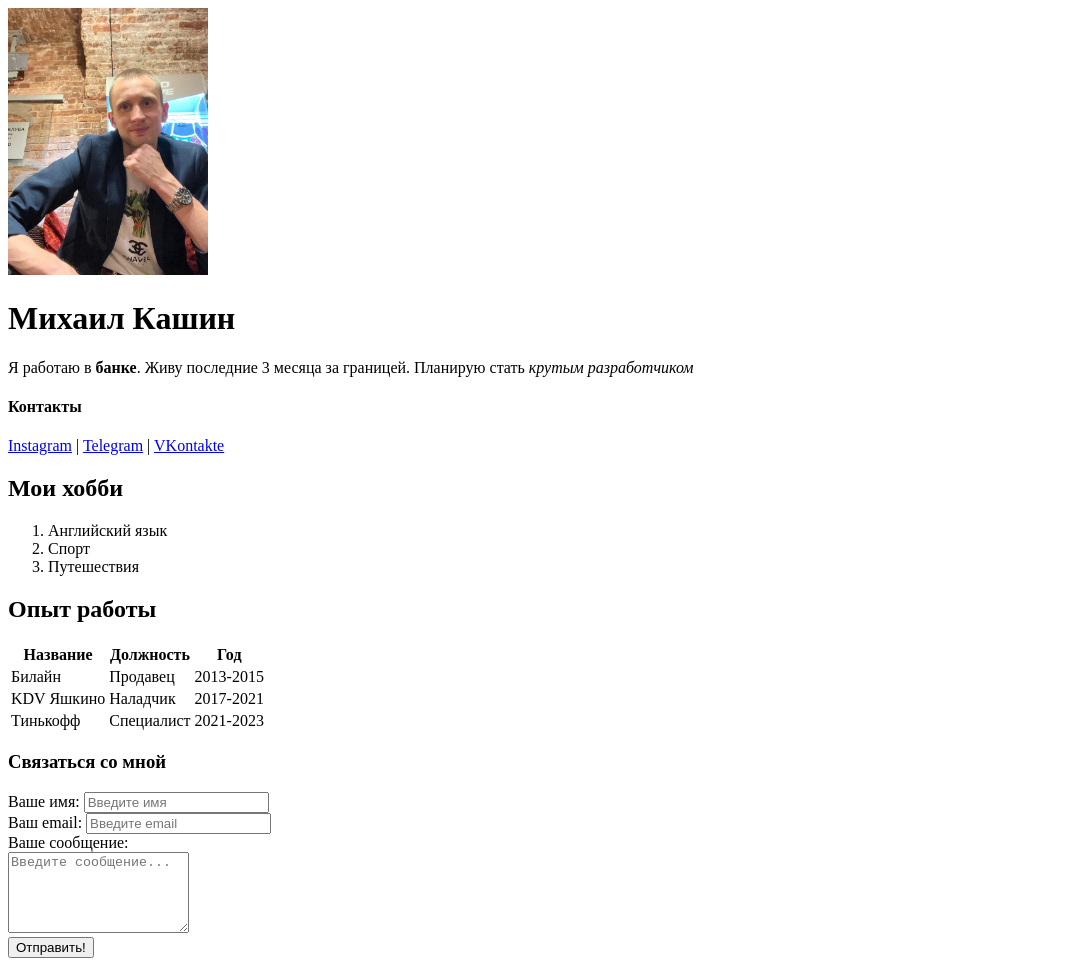
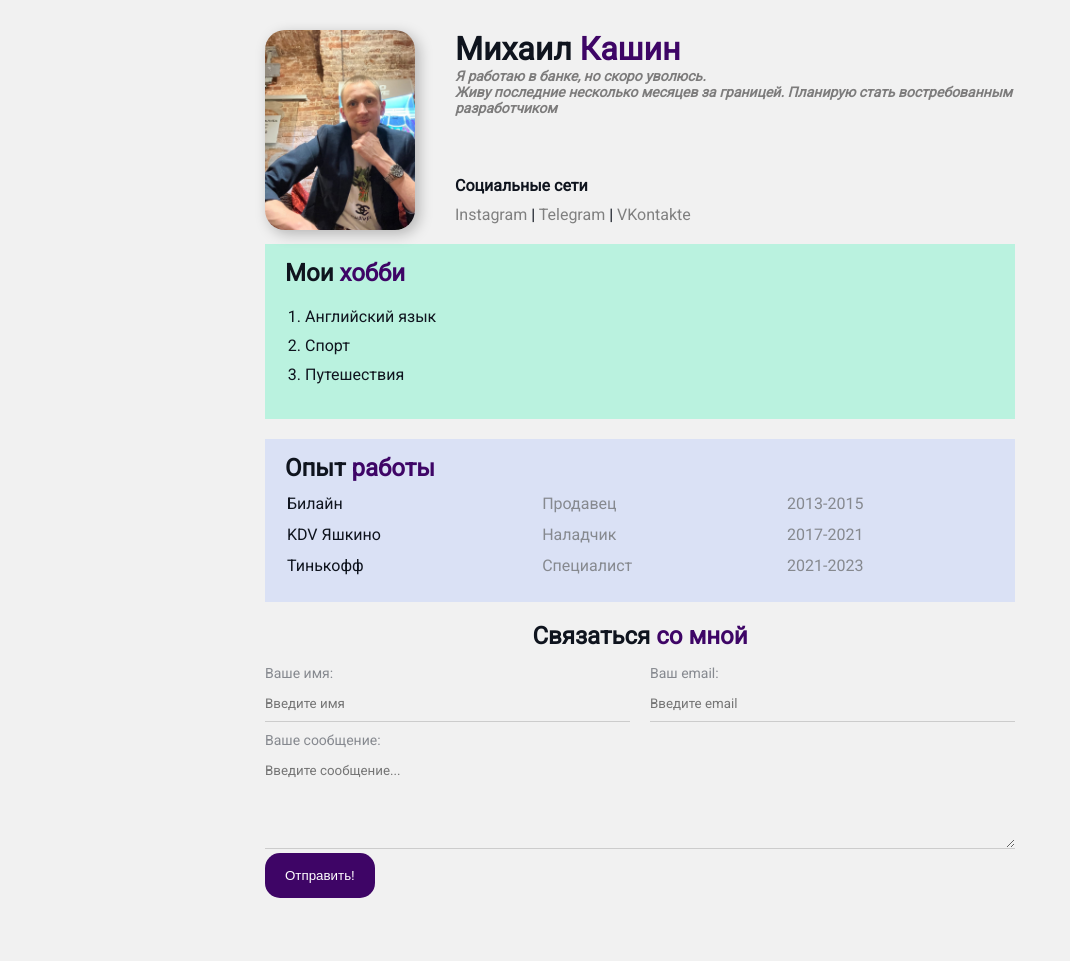
Before and after one commit to mkashinGit/resume, a plain HTML site: page index.html in a window 1280 px wide. Shown: the whole page, without its empty margins (0-1070 px from the left). After the commit the page ends 898 px from the top, so only its background shows below. Drawn offline with Linux system fonts and the light colour scheme.

Commit message:
Add Styles

```diff
--- a/index.html
+++ b/index.html
@@ -1,42 +1,63 @@
 <!DOCTYPE html>
 <html lang="en">
+
 <head>
     <meta charset="UTF-8">
     <meta name="viewport" content="width=device-width, initial-scale=1.0">
     <meta name="keywords" content="html, cv, resume, business card">
     <meta name="description" content="Сайт-резюме разработчика Кашина Михаила, описание навыков">
     <title>Mikhail Resume</title>
+    <link rel="stylesheet" href="style.css">
+    <link rel="stylesheet" href="media.css">
 </head>
+
 <body>
-    <img src="ava.jpg" width="200" alt="мое фото">
-    <h1>Михаил Кашин</h1>
+    <div class="container">
 
-    <p>Я работаю в <strong>банке</strong>. Живу последние 3 месяца за границей. Планирую стать <em>крутым разработчиком</em></p>
+        <div class="info">
+            <div>
+                <img src="ava.jpg" alt="мое фото" class="avatar">
+            </div>
 
-    <h4>Контакты</h4>
+
+            <div class="info-me">
+                <h1>Михаил <span class="change-color">Кашин</span></h1>
+
+                <p>Я работаю в банке, но скоро уволюсь.</p>
+                <p class="p-margin"> Живу последние несколько месяцев за границей. Планирую стать <em>востребованным
+                        разработчиком</em>
+                </p>
+
+
+                <h4>Социальные сети</h4>
 
                 <a href="https://www.instagram.com/" target="_blank">Instagram</a>
                 |
                 <a href="https://telegram.me/mkashin" target="_blank">Telegram</a>
                 |
                 <a href="https://vk.com/m.kashin1990vip" target="_blank">VKontakte</a>
+            </div>
+        </div>
 
-    <h2>Мои хобби</h2>
-    <ol>
+        <div class="card bg-hobby">
+            <h2>Мои <span class="change-color">хобби</span></h2>
+            <ol class="list">
                 <li>Английский язык</li>
                 <li>Спорт</li>
                 <li>Путешествия</li>
             </ol>
+        </div>
 
-    <h2>Опыт работы</h2>
-    <table>
-        <thead>
+        <div class="card bg-experience">
+            <h2>Опыт <span class="change-color">работы</span></h2>
+            <table class="table">
+                <!-- <thead>
                     <tr>
-                <th>Название</th>
+                        <th>Компания</th>
                         <th>Должность</th>
                         <th>Год</th>
                     </tr>
-        </thead>
+                </thead> -->
                 <tbody>
                     <tr>
                         <td>Билайн</td>
@@ -55,25 +76,32 @@
                     </tr>
                 </tbody>
             </table>
+        </div>
 
-    <h3>Связаться со мной</h3>
-    <div>
+        <form action="/" class="form">
+            <h2>Связаться <span class="change-color">со мной</span></h2>
+
+            <div class="form-row">
+                <div class="form-group">
                     <label for="name">Ваше имя:</label>
                     <input type="text" id="name" placeholder="Введите имя">
                 </div>
 
-    <div>
+                <div class="form-group">
                     <label for="email">Ваш email:</label>
                     <input type="email" id="email" placeholder="Введите email">
                 </div>
+            </div>
 
-    <div>
+            <div class="form-group">
                 <label for="message">Ваше сообщение:</label>
-        <br>
                 <textarea id="message" cols="20" rows="5" placeholder="Введите сообщение..."></textarea>
             </div>
+        </form>
 
-    <button type="submit">Отправить!</button>
+        <button class="btn">Отправить!</button>
 
+    </div>
 </body>
+
 </html>
--- /dev/null
+++ b/media.css
@@ -0,0 +1,22 @@
+/* Медиа запросы */
+@media (max-width: 500px) {
+    .info {
+        display: block;
+        text-align: center;
+    }
+
+    .form-row {
+        display: block;
+    }
+
+    .form-row .form-group {
+        width: 100%;
+        margin-bottom: 20px;
+        margin-right: 0;
+    }
+
+    .btn {
+        display: block;
+        margin: auto;
+    }
+}
--- /dev/null
+++ b/style.css
@@ -0,0 +1,159 @@
+@import url('https://fonts.googleapis.com/css2?family=Roboto&display=swap');
+
+* {
+    margin: 0;
+    padding: 0;
+}
+
+body {
+    font-family: 'Roboto', sans-serif;
+    font-size: 16px;
+    font-weight: normal;
+    color: #0f141e;
+    background: #f1f1f1;
+}
+
+
+.container {
+    max-width: 750px;
+    margin: auto;
+    padding-top: 30px;
+}
+
+
+.btn {
+    background: rgb(62, 5, 102);
+    padding: 15px 20px;
+    color: #fff;
+    border-radius: 15px;
+    border: none;
+    transition: all .2s;
+    cursor: pointer;
+}
+.btn:hover {
+    opacity: .8;
+}
+
+
+a {
+    text-decoration: none;
+    color: grey;
+    transition: all .2s;
+}
+a:hover {
+    color: #000;
+    text-decoration: underline;
+}
+/* a:visited {
+    color: blue;
+} */
+a:active {
+    color: red;
+}
+
+
+.info {
+    display: flex;
+}
+.info-me {
+    margin-left: 40px;
+}
+.avatar {
+    width: 150px;
+    border-radius: 20px;
+    box-shadow: 4px 4px 14px rgba(0, 0, 0, 0.25);
+}
+.info-me {
+    margin-bottom: 20px;
+}
+.info-me p {
+    font-style: italic;
+    font-size: 14px;
+    font-weight: bold;
+    color: #7d7c7c
+}
+.p-margin {
+    margin-bottom: 60px;
+}
+.info-me h4 {
+    margin-bottom: 10px;
+}
+
+.list li {
+    margin-bottom: 10px;
+}
+.table {
+    width: 100%;
+}
+.table th {
+    text-align: left;
+    padding-bottom: 7px;
+}
+.table td {
+    padding-bottom: 10px;
+}
+.table td:nth-child(2), .table td:nth-child(3) {
+    color: #86898f;
+}
+
+
+.change-color {
+    color: rgb(62, 5, 102);
+}
+
+
+.card {
+    background: #fff;
+    margin-bottom: 20px;
+    padding: 15px 20px;
+}
+.card h2 {
+    margin-bottom: 10px;
+}
+.card ol {
+    padding: 10px 20px;
+}
+
+
+.bg-hobby {
+    background: #baf2df;
+}
+.bg-experience {
+    background: #dae1f5;
+}
+
+
+/* Связаться со мной */
+.form h2{
+    text-align: center;
+    margin-bottom: 15px;
+}
+.form-row {
+    display: flex;
+    margin-bottom: 10px;
+}
+.form-row .form-group {
+    margin-right: 20px;
+    width: 50%;
+    /* display: inline-block; */
+    /* width: 48%; */
+}
+.form-row .form-group:last-child {
+    margin-right: 0;
+}
+.form-group label {
+    display: block;
+    font-size: 14px;
+    color: #86898f;
+}
+.form-group input, .form-group textarea {
+    width: 100%;
+    box-sizing: border-box;
+    border: none;
+    background: transparent;
+    border-bottom: 1px solid #ccc;
+    color: #000;
+    padding: 15px 0 10px;
+    outline: none;
+    font-family: inherit;
+}
```
Lines whose indentation alone changed are shown as unchanged.
